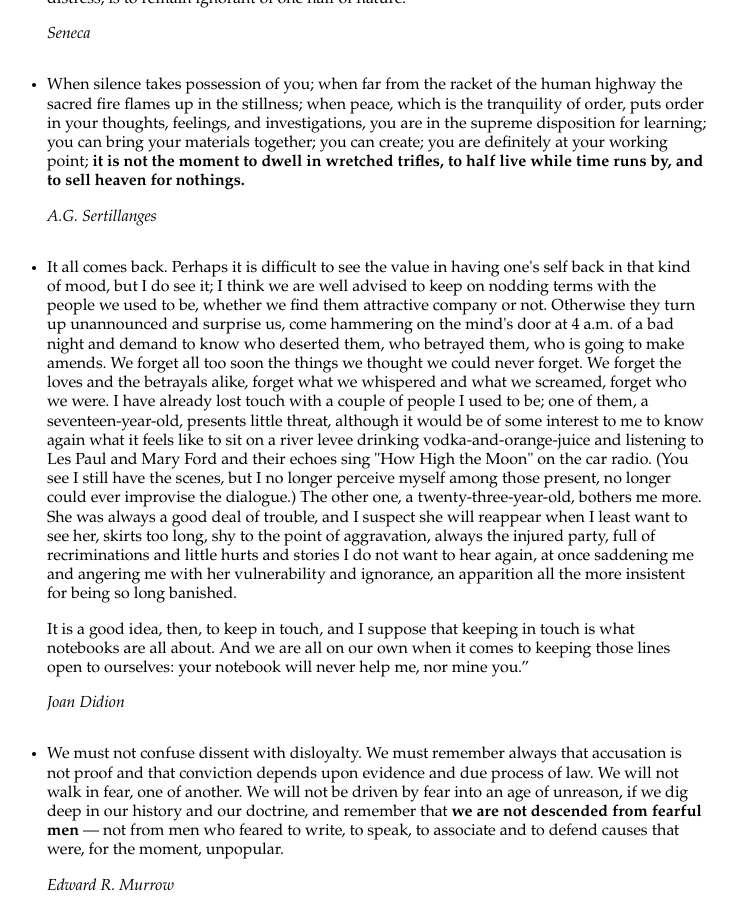
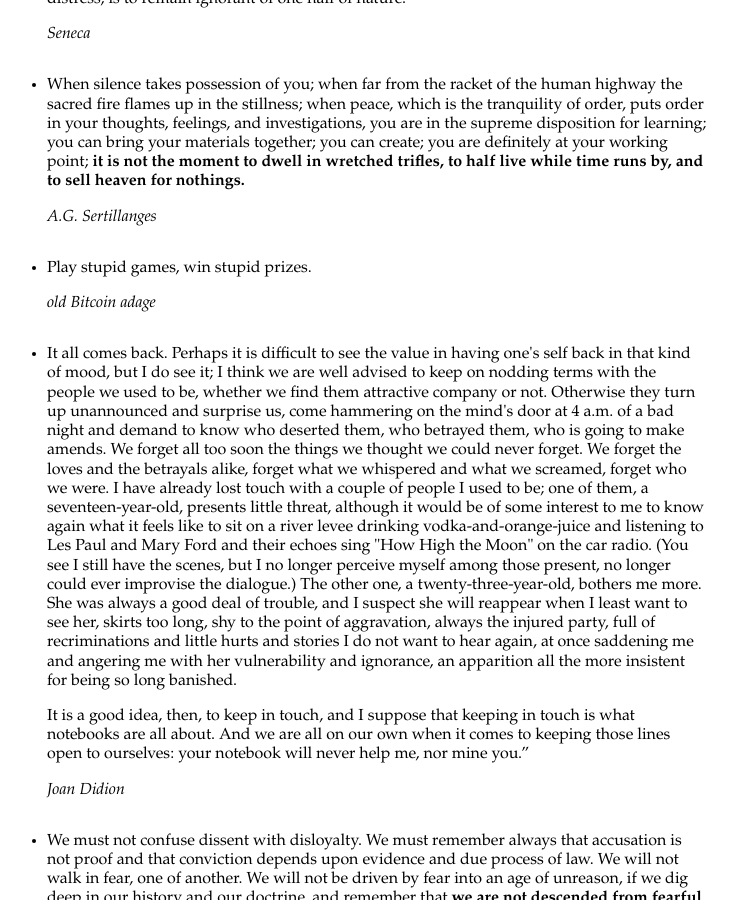
Before and after one commit to jamesob/jamesob.github.io, a Jekyll site: the page quotes.html, which Jekyll copies as it is, in a window 1280 px wide and 900 px high, scrolled down 504 px. Shown: the whole window, without its empty margins (53-790 px from the left). Built offline with Jekyll 4.4.1, drawn with Linux system fonts in a browser that asks for light colours.

Commit message:
stupid prizes quote

```diff
--- a/quotes.html
+++ b/quotes.html
@@ -56,6 +56,11 @@
           When silence takes possession of you; when far from the racket of the human highway the sacred fire flames up in the stillness; when peace, which is the tranquility of order, puts order in your thoughts, feelings, and investigations, you are in the supreme disposition for learning; you can bring your materials together; you can create; you are definitely at your working point; <b>it is not the moment to dwell in wretched trifles, to half live while time runs by, and to sell heaven for nothings.</b>
           </p>
           <p><i>A.G. Sertillanges</i></p>
+      </li>
+
+      <li>
+          <p>Play stupid games, win stupid prizes.</p>
+          <p><i>old Bitcoin adage</i></p>
       </li>
 
       <li>
```
